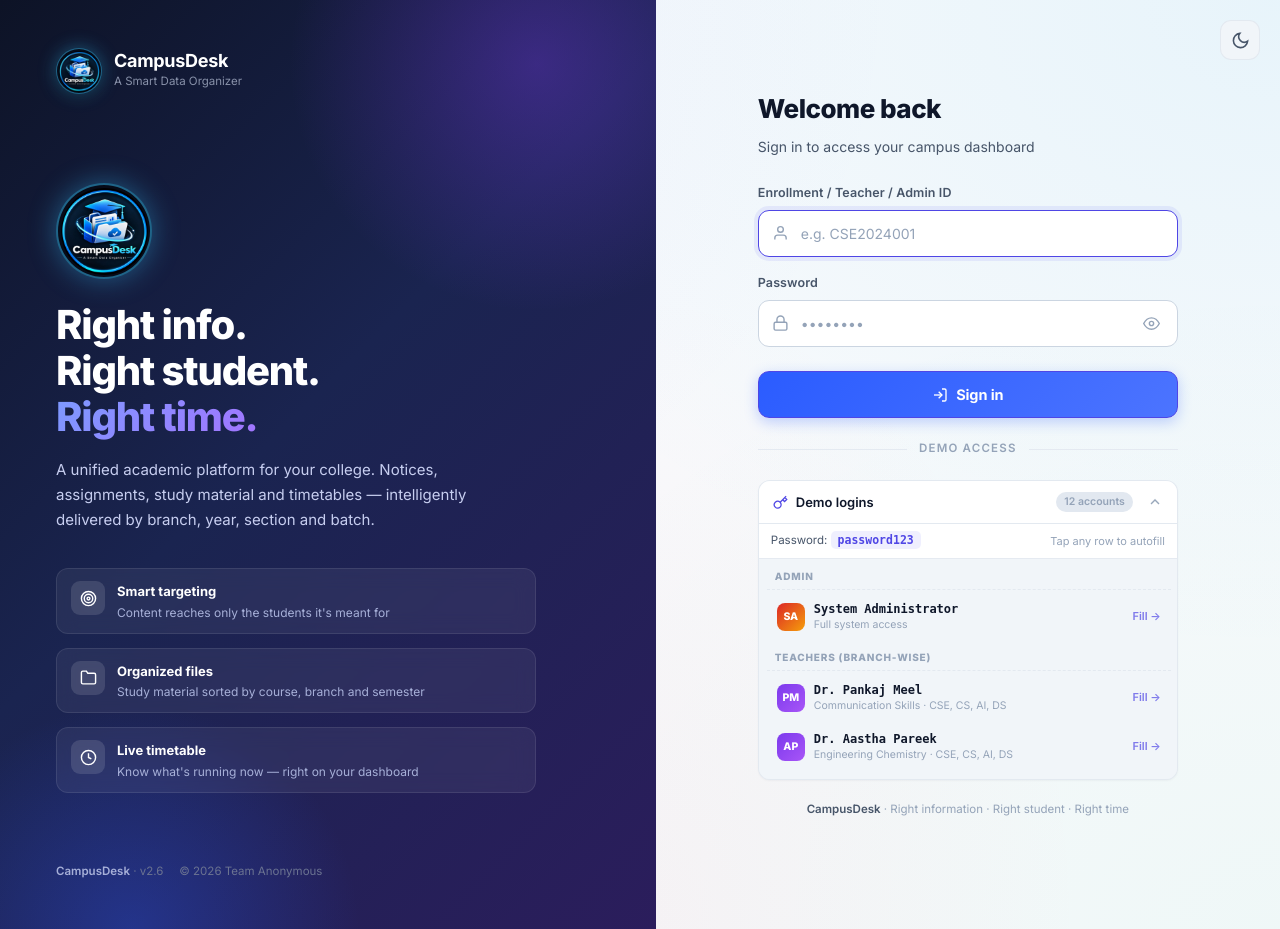
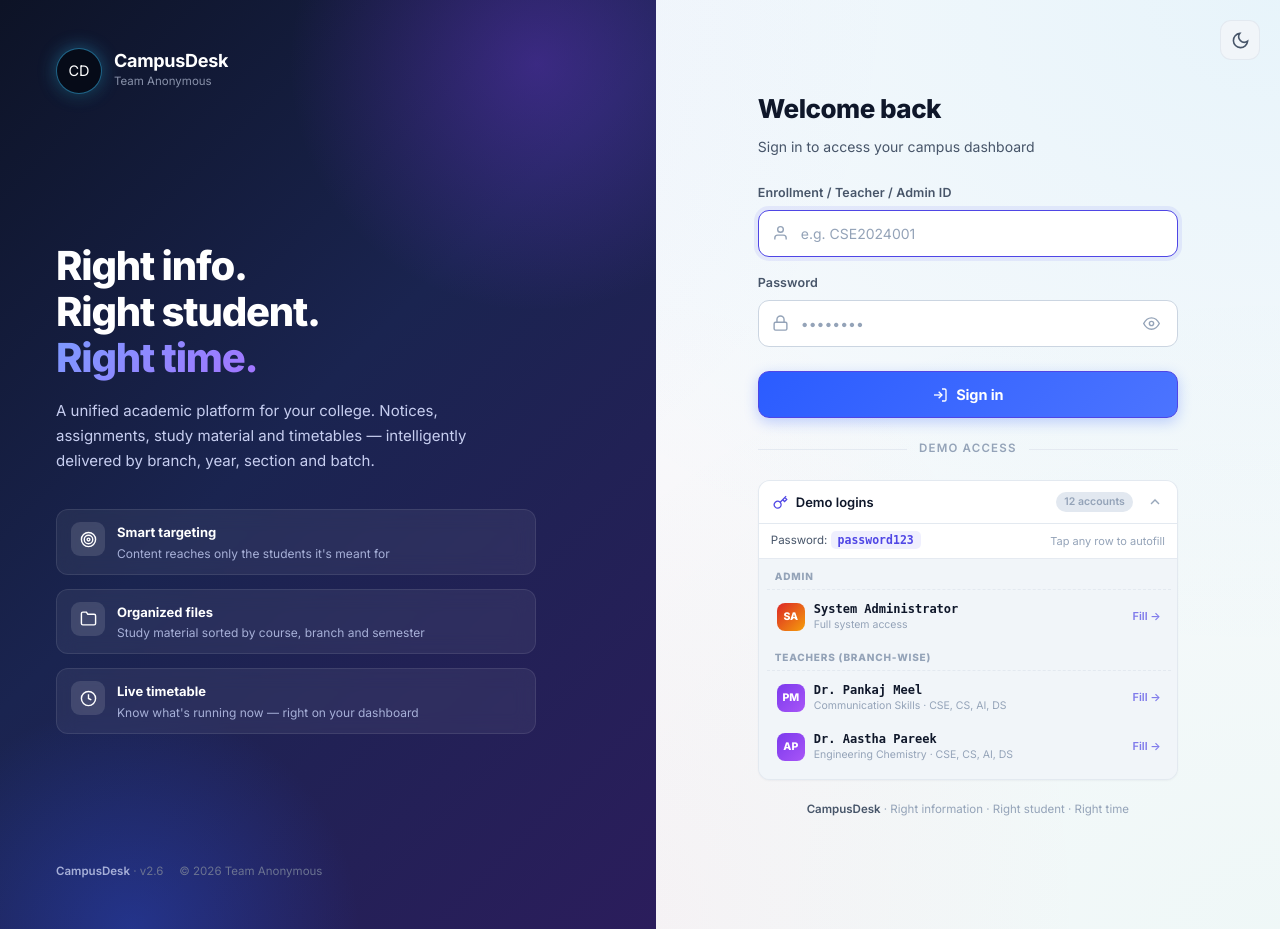
Before and after one commit to Saksham-Dev-001/Campus-Desk, a Flask app: page /login in a window 1280 px wide. Run offline with Flask 3, Linux system fonts and the light colour scheme; data comes from the database, SQL or seed files in the repository.

Commit message:
feat: keep CD logo in UI and keep official logo for PWA and startup icons (templates/login.html)

```diff
--- a/templates/login.html
+++ b/templates/login.html
@@ -9,13 +9,14 @@
 <meta name="apple-mobile-web-app-status-bar-style" content="default">
 <meta name="format-detection" content="telephone=no">
 <title>Sign in — CampusDesk</title>
+<link rel="manifest" href="{{ url_for('static', filename='manifest.json') }}">
 <link rel="icon" type="image/png" sizes="32x32" href="{{ url_for('static', filename='img/favicon.png') }}">
 <link rel="icon" type="image/png" sizes="192x192" href="{{ url_for('static', filename='img/logo-192.png') }}">
 <link rel="apple-touch-icon" sizes="180x180" href="{{ url_for('static', filename='img/apple-touch-icon.png') }}">
 <link rel="shortcut icon" href="{{ url_for('static', filename='favicon.ico') }}">
 <link href="https://fonts.googleapis.com/css2?family=Inter:wght@400;500;600;700;800&display=swap" rel="stylesheet">
-<link rel="stylesheet" href="{{ url_for('static', filename='css/style.css') }}?v=11">
-<link rel="stylesheet" href="{{ url_for('static', filename='css/login.css') }}?v=11">
+<link rel="stylesheet" href="{{ url_for('static', filename='css/style.css') }}?v=12">
+<link rel="stylesheet" href="{{ url_for('static', filename='css/login.css') }}?v=12">
 <script src="{{ url_for('static', filename='js/theme.js') }}?v=4"></script>
 </head>
 <body class="login-body">
@@ -29,19 +30,14 @@
 
   <aside class="login-brand">
     <div class="lb-brand">
-      <div class="lb-logo">
-        <img src="{{ url_for('static', filename='img/logo-sm.png') }}" alt="CampusDesk Logo" class="brand-img">
-      </div>
+      <div class="lb-logo">CD</div>
       <div class="lb-brand-text">
         <b>CampusDesk</b>
-        <span>A Smart Data Organizer</span>
+        <span>Team Anonymous</span>
       </div>
     </div>
 
     <div class="lb-hero">
-      <div class="lb-hero-badge">
-        <img src="{{ url_for('static', filename='img/logo.png') }}" alt="CampusDesk Official Logo" class="lb-hero-logo">
-      </div>
       <h1>Right info.<br>Right student.<br><span class="accent">Right time.</span></h1>
       <p>
         A unified academic platform for your college. Notices, assignments,
@@ -90,13 +86,8 @@
     <div class="login-panel-inner">
 
       <div class="mobile-brand">
-        <div class="lb-logo">
-          <img src="{{ url_for('static', filename='img/logo-sm.png') }}" alt="CampusDesk Logo" class="brand-img">
-        </div>
-        <div class="mobile-brand-meta">
-          <b>CampusDesk</b>
-          <span class="mobile-brand-sub">A Smart Data Organizer</span>
-        </div>
+        <div class="lb-logo">CD</div>
+        <b>CampusDesk</b>
       </div>
 
       <div class="lp-header">
```
